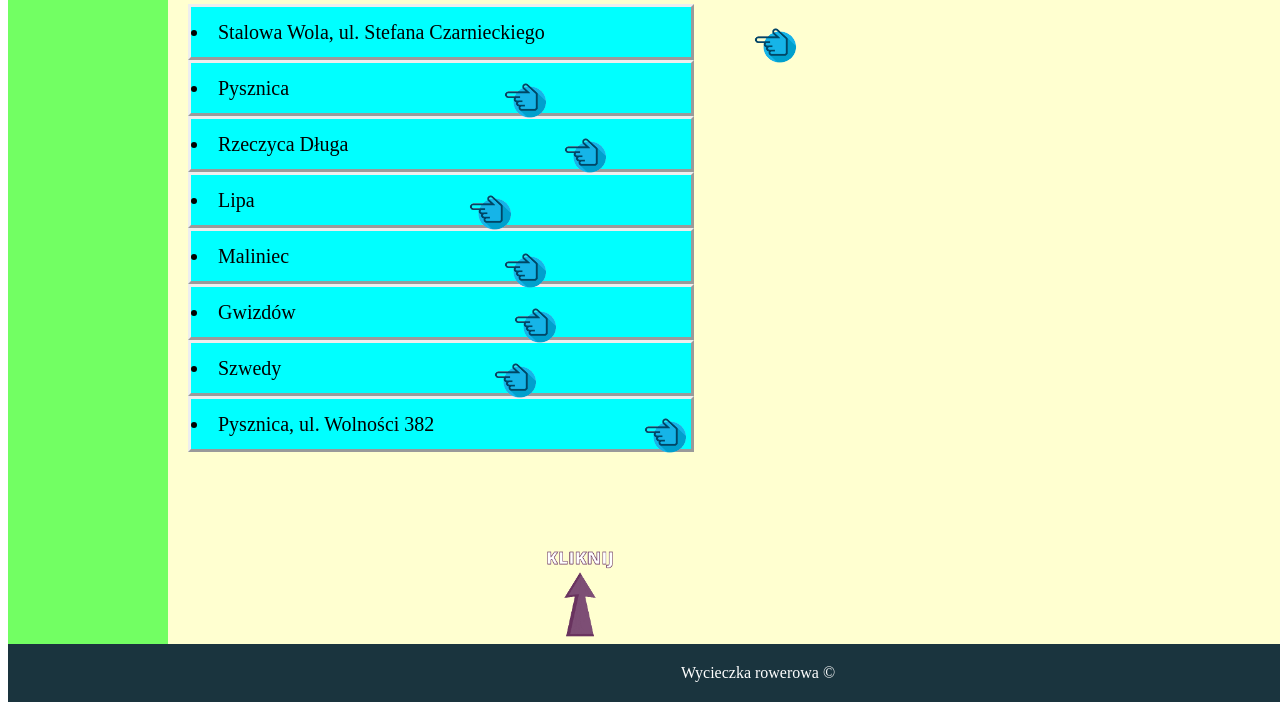
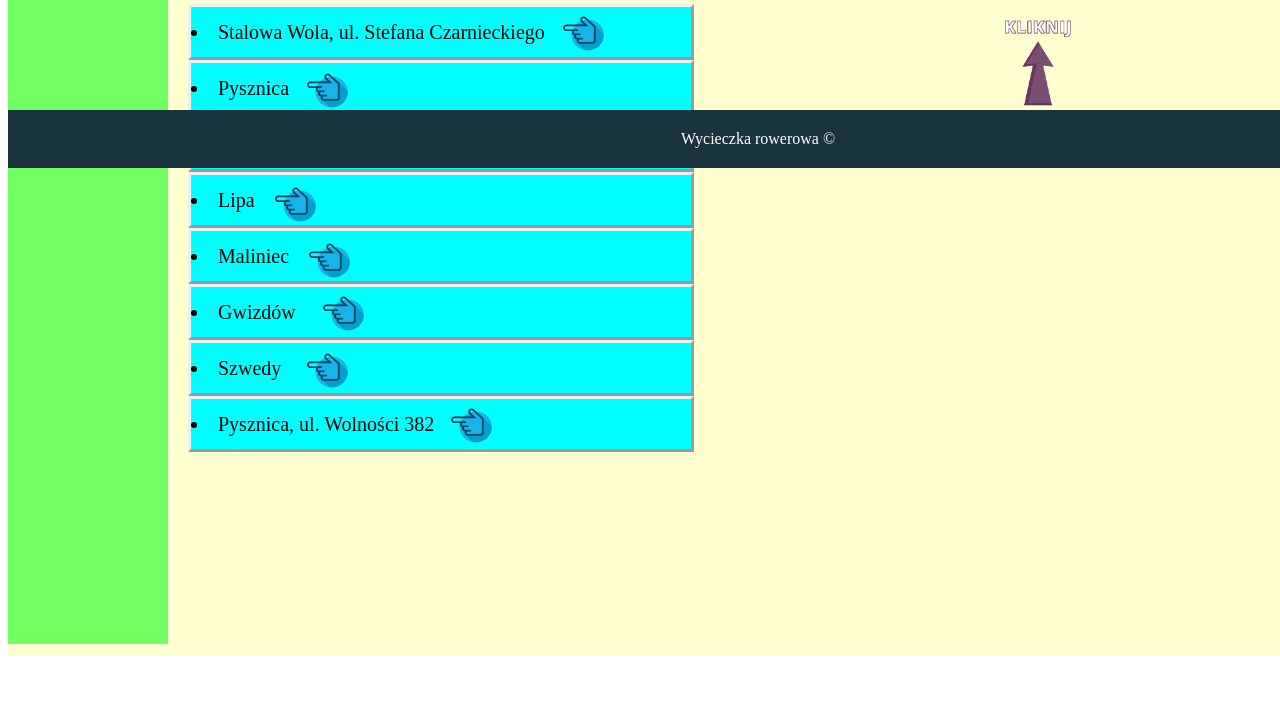
Before and after one commit to slo-1c-28-2021/wycieczka_rowerowa, a plain HTML site: page strona1.html in a window 1280 px wide. Shown: the part 223-933 px from the top of the page. Drawn offline with Linux system fonts and the light colour scheme.

Commit message:
Update strona1.html

```diff
--- a/strona1.html
+++ b/strona1.html
@@ -14,6 +14,7 @@
 		margin-left: auto;
 		margin-right: auto;
 		background-color: rgb(255, 255, 208);
+		height: 870px;
 	}
 
 
@@ -62,6 +63,8 @@
 		color: white;
 		text-align: center;
 		padding: 20px;
+		position: relative;
+		top: -600px;
 	}
 
 
@@ -90,89 +93,83 @@
 	}
 
 
-	#gif {
-	width: 500px;
-	position: absolute;
-	right: 400px;
-	}
-
-
-	#mapa {
-	position: absolute;
-	right: 400px;
-	top: 200px;
-	}
-
-
 	#gif1 {
 	width: 100px;
-	position: absolute;
-	right: 650px;
-    top: 740px;
+	position: relative;
+	right: -800px;
+	top: -550px
 	}
 
 
 	#klik1 {
 	width: 60px;
-	position: absolute;
-	left: 750px;
-	top: 240px;
+	position: relative;
+	left: 370px;
+	top: -447px;
 
 
 
 	}#klik2 {
 	width: 60px;
-	position: absolute;
-	left: 500px;
-	top: 295px;
+	position: relative;
+	left: 50px;
+	top: -390px;
 
 
 	}#klik3 {
 	width: 60px;
-	position: absolute;
-	left: 560px;
-	top: 350px;
+	position: relative;
+	left: 50px;
+	top: -333px;
 
 
 	}#klik4 {
 	width: 60px;
-	position: absolute;
-	left: 465px;
-	top: 407px;
+	position: relative;
+	left: -110px;
+	top: -276px;
 
 
 	}#klik5 {
 	width: 60px;
-	position: absolute;
-	left: 500px;
-	top: 465px;
+	position: relative;
+	left: -140px;
+	top: -220px;
 
 
 	}#klik6 {
 	width: 60px;
-	position: absolute;
-	left: 510px;
-	top: 520px;
+	position: relative;
+	left: -190px;
+	top: -167px;
 
 
 	}#klik7 {
 	width: 60px;
-	position: absolute;
-	left: 490px;
-	top: 575px;
+	position: relative;
+	left: -270px;
+	top: -110px;
 
 
 	}#klik8 {
 	width: 60px;
-	position: absolute;
-	left: 640px;
-	top: 630px;
+	position: relative;
+	left: -190px;
+	top: -55px;
 	}
 
 
 	#miejsca {
 	color: black;
 	text-decoration: none;
+	}
+
+
+
+	#mapa {
+	position: relative;
+	left: 260px;
+	top: -550px;
 	}
 	</style>
 
```
